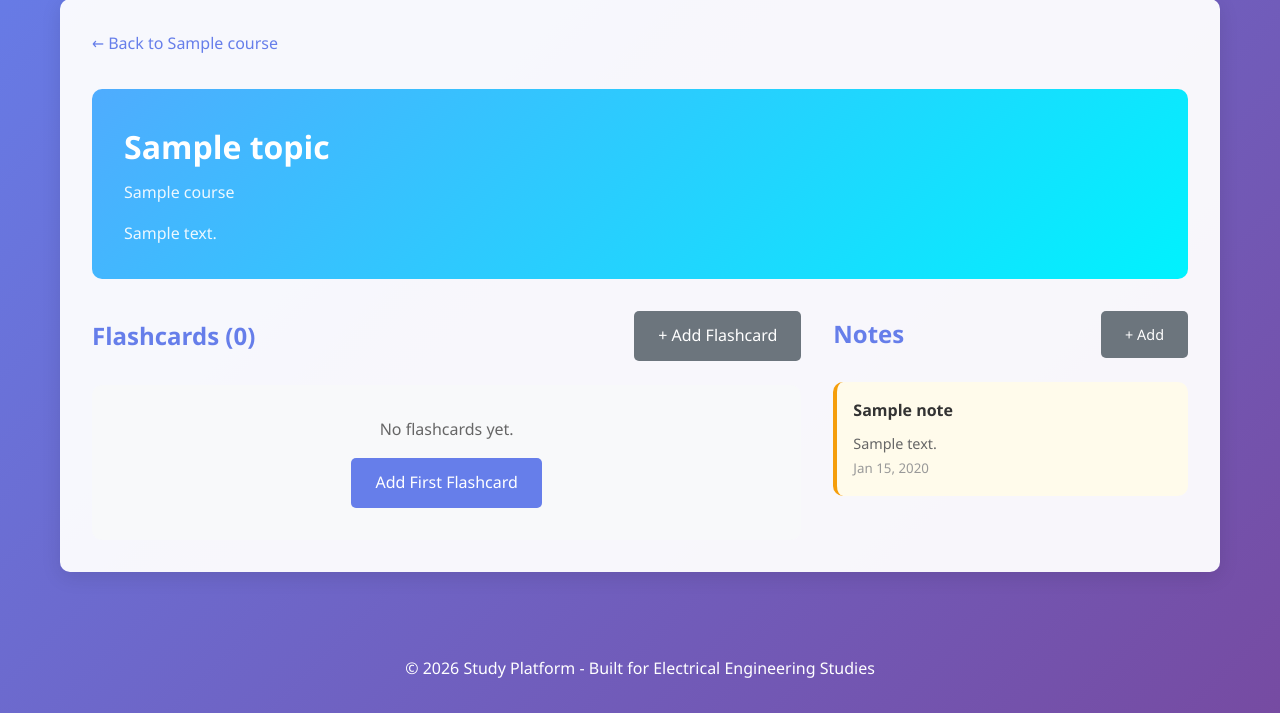
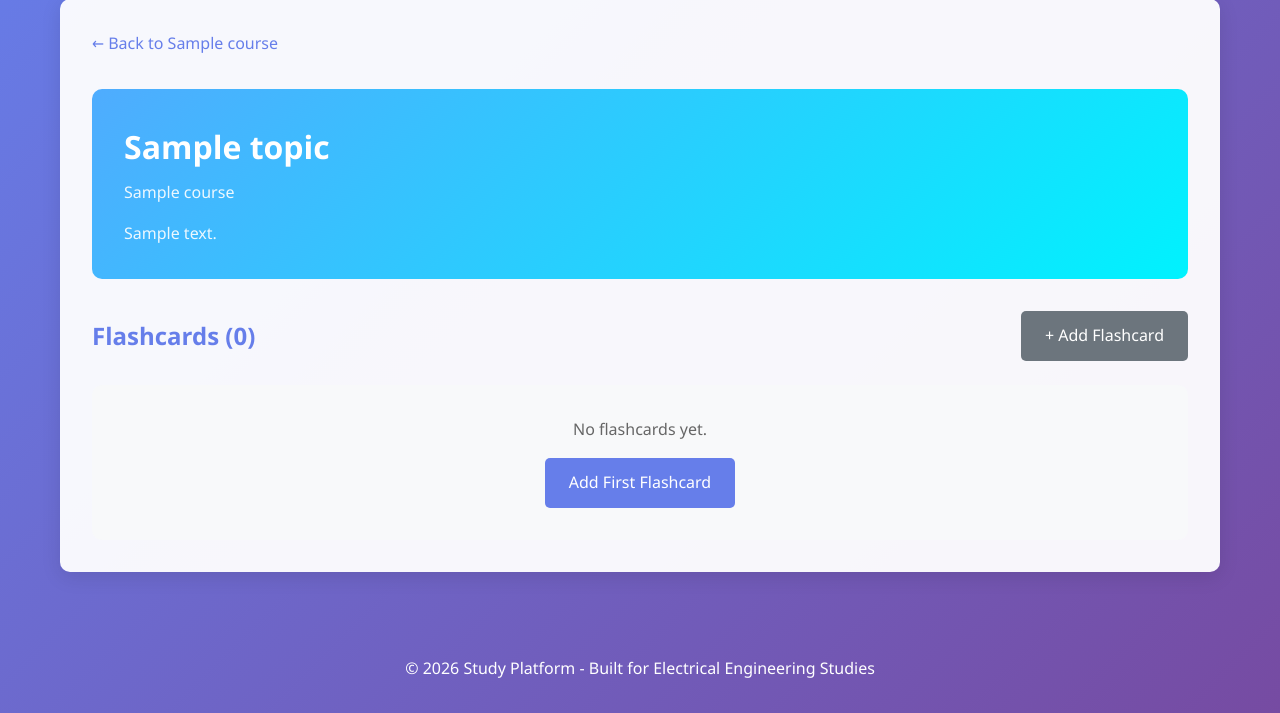
Before and after one commit to coreysreid/study-platform, a Django app: page /topic/1/ in a window 1280 px wide. Shown: the part 131-844 px from the top of the page. Run offline with Django 5.2, Linux system fonts and the light colour scheme; a user stored in the database is signed in; tables that the repository leaves empty hold one stand-in row (values such as "Sample post"); data that the repository does not hold is empty.

Commit message:
Phase 2: Remove Notes System completely
Co-authored-by: coreysreid <111491611+coreysreid@users.noreply.github.com>

```diff
--- a/study/models.py
+++ b/study/models.py
@@ -173,19 +173,3 @@ class FlashcardProgress(models.Model):
         if self.times_reviewed == 0:
             return 0
         return (self.times_correct / self.times_reviewed) * 100
-
-
-class Note(models.Model):
-    """User notes for topics"""
-    user = models.ForeignKey(User, on_delete=models.CASCADE, related_name='notes')
-    topic = models.ForeignKey(Topic, on_delete=models.CASCADE, related_name='notes')
-    title = models.CharField(max_length=200)
-    content = models.TextField()
-    created_at = models.DateTimeField(auto_now_add=True)
-    updated_at = models.DateTimeField(auto_now=True)
-
-    class Meta:
-        ordering = ['-updated_at']
-
-    def __str__(self):
-        return f"{self.user.username} - {self.title}"
--- a/study/templates/study/home.html
+++ b/study/templates/study/home.html
@@ -61,7 +61,6 @@
                 <li style="padding: 0.5rem 0; font-size: 1.1rem;">✅ Create and organize courses by subject</li>
                 <li style="padding: 0.5rem 0; font-size: 1.1rem;">✅ Build flashcard decks for active recall</li>
                 <li style="padding: 0.5rem 0; font-size: 1.1rem;">✅ Track your study progress and statistics</li>
-                <li style="padding: 0.5rem 0; font-size: 1.1rem;">✅ Take notes on topics</li>
                 <li style="padding: 0.5rem 0; font-size: 1.1rem;">✅ Spaced repetition learning system</li>
             </ul>
         </div>
--- a/study/templates/study/topic_detail.html
+++ b/study/templates/study/topic_detail.html
@@ -18,7 +18,6 @@
         {% endif %}
     </div>
 
-    <div style="display: grid; grid-template-columns: 2fr 1fr; gap: 2rem;">
     <div>
         <div style="display: flex; justify-content: space-between; align-items: center; margin-bottom: 1.5rem;">
             <h2 style="color: #667eea;">Flashcards ({{ flashcards.count }})</h2>
@@ -67,29 +66,5 @@
             </div>
         {% endif %}
     </div>
-
-        <div>
-            <div style="display: flex; justify-content: space-between; align-items: center; margin-bottom: 1.5rem;">
-                <h2 style="color: #667eea;">Notes</h2>
-                <a href="{% url 'admin:study_note_add' %}?topic={{ topic.id }}&user={{ user.id }}" class="btn btn-secondary" style="font-size: 0.9rem;">+ Add</a>
-            </div>
-
-            {% if notes %}
-                <div style="display: grid; gap: 1rem;">
-                    {% for note in notes %}
-                        <div style="background: #fffbeb; padding: 1rem; border-radius: 10px; border-left: 4px solid #f59e0b;">
-                            <h4 style="margin-bottom: 0.5rem;">{{ note.title }}</h4>
-                            <p style="color: #666; font-size: 0.9rem;">{{ note.content|truncatewords:30 }}</p>
-                            <small style="color: #999;">{{ note.updated_at|date:"M d, Y" }}</small>
-                        </div>
-                    {% endfor %}
-                </div>
-            {% else %}
-                <div style="text-align: center; padding: 2rem; background: #f8f9fa; border-radius: 10px;">
-                    <p style="color: #666; font-size: 0.9rem;">No notes yet.</p>
-                </div>
-            {% endif %}
-        </div>
-    </div>
 </div>
 {% endblock %}
--- a/study/views.py
+++ b/study/views.py
@@ -5,7 +5,7 @@ from django.contrib.auth.forms import UserCreationForm, AuthenticationForm
 from django.contrib import messages
 from django.utils import timezone
 from django.db.models import Count, Avg
-from .models import Course, Topic, Flashcard, StudySession, FlashcardProgress, Note
+from .models import Course, Topic, Flashcard, StudySession, FlashcardProgress
 from .utils import generate_parameterized_card
 import random
 import json
@@ -94,11 +94,9 @@ def topic_detail(request, topic_id):
     """View details of a specific topic"""
     topic = get_object_or_404(Topic, id=topic_id, course__created_by=request.user)
     flashcards = topic.flashcards.all()
-    notes = topic.notes.filter(user=request.user)
     return render(request, 'study/topic_detail.html', {
         'topic': topic,
         'flashcards': flashcards,
-        'notes': notes,
     })
 
 
```
Also changed, not shown: study/admin.py (+1 -8 lines), study/migrations/0004_delete_note.py (added). Lines whose indentation alone changed are shown as unchanged.
